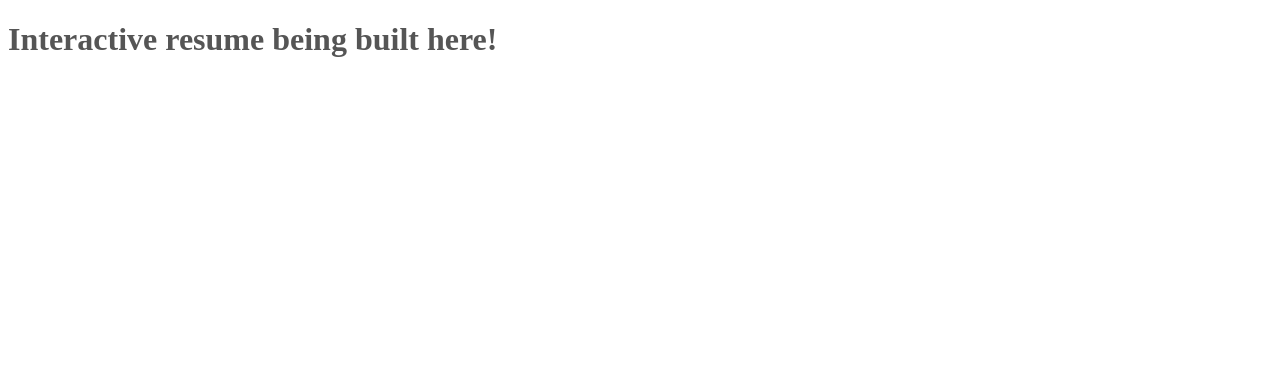
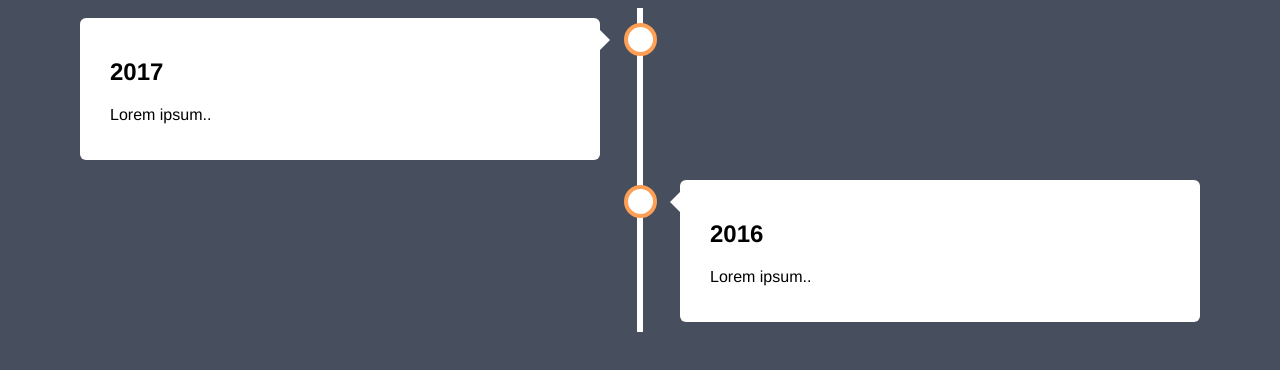
Before and after one commit to rol-x/interactive-resume, a plain HTML site: page index.html in a window 1280 px wide. Drawn offline with Linux system fonts and the light colour scheme.

Commit message:
Timeline template

```diff
--- a/index.html
+++ b/index.html
@@ -1,5 +1,6 @@
 <!DOCTYPE html>
 <html>
+
 <head>
     <meta charset='utf-8'>
     <meta http-equiv='X-UA-Compatible' content='IE=edge'>
@@ -8,7 +9,22 @@
     <link rel='stylesheet' type='text/css' media='screen' href='main.css'>
     <script src='main.js'></script>
 </head>
+
 <body>
-<h1 class="info">Interactive resume being built here!</h1>
+    <div class="timeline">
+        <div class="container left">
+            <div class="content">
+                <h2>2017</h2>
+                <p>Lorem ipsum..</p>
+            </div>
+        </div>
+        <div class="container right">
+            <div class="content">
+                <h2>2016</h2>
+                <p>Lorem ipsum..</p>
+            </div>
+        </div>
+    </div>
 </body>
+
 </html>
--- a/main.css
+++ b/main.css
@@ -1,4 +1,135 @@
-.info {
-    color: rgba(58, 58, 58, 0.863);
-    text-decoration: solid;
+* {
+    box-sizing: border-box;
 }
+
+/* Set a background color */
+body {
+    background-color: #474e5d;
+    font-family: Helvetica, sans-serif;
+}
+
+/* The actual timeline (the vertical ruler) */
+.timeline {
+    position: relative;
+    max-width: 1200px;
+    margin: 0 auto;
+}
+
+/* The actual timeline (the vertical ruler) */
+.timeline::after {
+    content: '';
+    position: absolute;
+    width: 6px;
+    background-color: white;
+    top: 0;
+    bottom: 0;
+    left: 50%;
+    margin-left: -3px;
+}
+
+/* Container around content */
+.container {
+    padding: 10px 40px;
+    position: relative;
+    background-color: inherit;
+    width: 50%;
+}
+
+/* The circles on the timeline */
+.container::after {
+    content: '';
+    position: absolute;
+    width: 25px;
+    height: 25px;
+    right: -17px;
+    background-color: white;
+    border: 4px solid #FF9F55;
+    top: 15px;
+    border-radius: 50%;
+    z-index: 1;
+}
+
+/* Place the container to the left */
+.left {
+    left: 0;
+}
+
+/* Place the container to the right */
+.right {
+    left: 50%;
+}
+
+/* Add arrows to the left container (pointing right) */
+.left::before {
+    content: " ";
+    height: 0;
+    position: absolute;
+    top: 22px;
+    width: 0;
+    z-index: 1;
+    right: 30px;
+    border: medium solid white;
+    border-width: 10px 0 10px 10px;
+    border-color: transparent transparent transparent white;
+}
+
+/* Add arrows to the right container (pointing left) */
+.right::before {
+    content: " ";
+    height: 0;
+    position: absolute;
+    top: 22px;
+    width: 0;
+    z-index: 1;
+    left: 30px;
+    border: medium solid white;
+    border-width: 10px 10px 10px 0;
+    border-color: transparent white transparent transparent;
+}
+
+/* Fix the circle for containers on the right side */
+.right::after {
+    left: -16px;
+}
+
+/* The actual content */
+.content {
+    padding: 20px 30px;
+    background-color: white;
+    position: relative;
+    border-radius: 6px;
+}
+
+/* Media queries - Responsive timeline on screens less than 600px wide */
+@media screen and (max-width: 600px) {
+
+    /* Place the timelime to the left */
+    .timeline::after {
+        left: 31px;
+    }
+
+    /* Full-width containers */
+    .container {
+        width: 100%;
+        padding-left: 70px;
+        padding-right: 25px;
+    }
+
+    /* Make sure that all arrows are pointing leftwards */
+    .container::before {
+        left: 60px;
+        border: medium solid white;
+        border-width: 10px 10px 10px 0;
+        border-color: transparent white transparent transparent;
+    }
+
+    /* Make sure all circles are at the same spot */
+    .left::after, .right::after {
+        left: 15px;
+    }
+
+    /* Make all right containers behave like the left ones */
+    .right {
+        left: 0%;
+    }
+}
```
